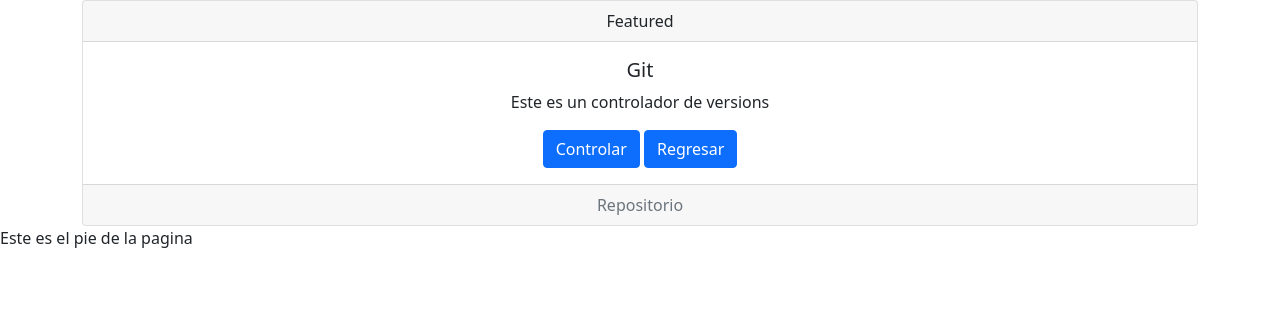
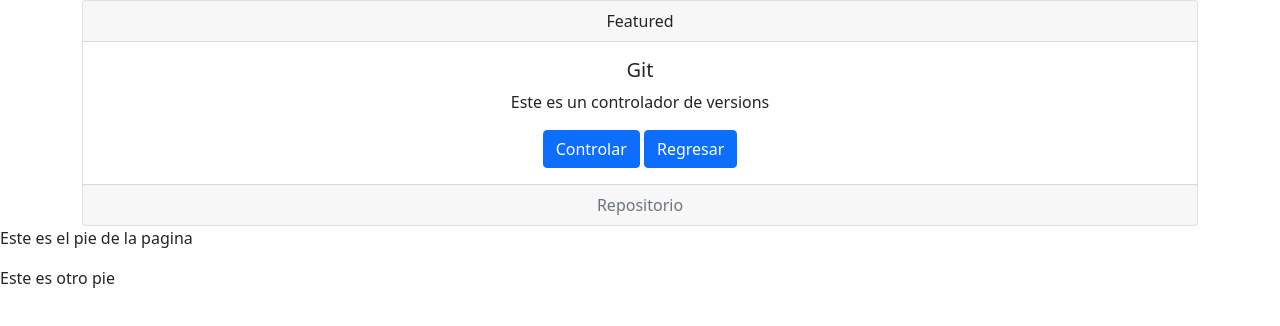
Before and after one commit to JesusRuiz19/Prueba2, a plain HTML site: page index.html in a window 1280 px wide. Drawn offline with nearby package versions, Linux system fonts and the light colour scheme.

Commit message:
Update index.html

```diff
--- a/index.html
+++ b/index.html
@@ -27,5 +27,7 @@
       </div>
     </div>
     <p>Este es el pie de la pagina </p>
+    <p>Este es otro pie</p>
+
 </body>
 </html>
```
